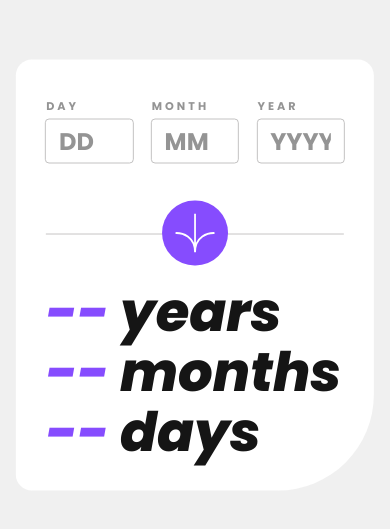
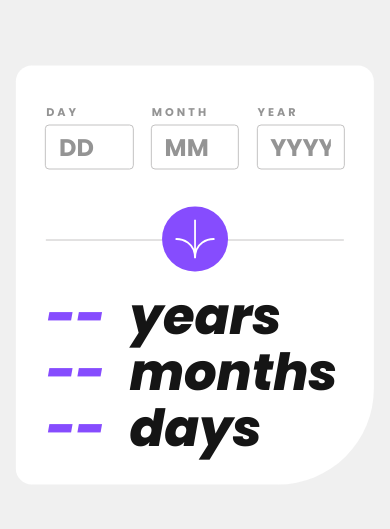
Before and after one commit to itszainjamil/age-calculator, a React (Create React App) app: page / in a window 390 px wide. Shown: the part 147-676 px from the top of the page. Built offline with nearby package versions, Linux system fonts and the light colour scheme.

Commit message:
added animation

```diff
--- a/src/App.js
+++ b/src/App.js
@@ -21,6 +21,8 @@ function AgeCalculator() {
   const [ageYears, setAgeYears] = useState("--");
   const [ageMonths, setAgeMonths] = useState("--");
   const [ageDays, setAgeDays] = useState("--");
+
+  const [animate, setAnimate] = useState(false);
 
   // Trigger handle click by pressing the enter key
   function handleKeyPress(e) {
@@ -67,6 +69,7 @@ function AgeCalculator() {
       setAgeDays("--");
       setAgeYears("--");
       setAgeMonths("--");
+      setAnimate(false);
       return;
     }
 
@@ -95,6 +98,7 @@ function AgeCalculator() {
     setAgeYears(Math.floor(diff / msPerYear));
     setAgeMonths(Math.floor((diff % msPerYear) / msPerMonth));
     setAgeDays(Math.floor((diff % msPerMonth) / msPerDay));
+    setAnimate(true);
   }
 
   return (
@@ -112,7 +116,12 @@ function AgeCalculator() {
         errYear={errYear}
       />
       <Button day={day} month={month} year={year} handleClick={handleClick} />
-      <Output ageYears={ageYears} ageMonths={ageMonths} ageDays={ageDays} />
+      <Output
+        ageYears={ageYears}
+        ageMonths={ageMonths}
+        ageDays={ageDays}
+        animate={animate}
+      />
     </div>
   );
 }
@@ -215,21 +224,27 @@ function Button({ handleClick }) {
   );
 }
 
-function Output({ ageDays, ageMonths, ageYears }) {
+function Output({ ageDays, ageMonths, ageYears, animate }) {
   return (
     // Contains all the three lines of output
     <div className="output-container">
       {/* Each individual output */}
       <p className="output">
-        <span className="output-number">{ageYears} </span>
+        <span className={`output-number ${animate ? "output-animation" : ""}`}>
+          {ageYears}
+        </span>
         years
       </p>
       <p className="output">
-        <span className="output-number">{ageMonths} </span>
+        <span className={`output-number ${animate ? "output-animation" : ""}`}>
+          {ageMonths}
+        </span>
         months
       </p>
       <p className="output">
-        <span className="output-number">{ageDays} </span>
+        <span className={`output-number ${animate ? "output-animation" : ""}`}>
+          {ageDays}
+        </span>
         days
       </p>
     </div>
--- a/src/index.css
+++ b/src/index.css
@@ -41,7 +41,7 @@ body {
 }
 
 /* ===================================================================================== */
-/* COMPONENT: Inputs and Input */
+/* - COMPONENT: Inputs and Input */
 
 /* Container which contains all the three inputs */
 .inputs {
@@ -112,7 +112,7 @@ input[type="number"] {
 }
 
 /* ===================================================================================== */
-/* COMPONENT: Button */
+/* - COMPONENT: Button */
 
 /* Container which holds the button and the horizontal line */
 .btn-container {
@@ -152,7 +152,7 @@ input[type="number"] {
 }
 
 /* ===================================================================================== */
-/* COMPONENT: Output */
+/* - COMPONENT: Output */
 
 /* Container for all 3 output lines */
 .output-container {
@@ -177,9 +177,31 @@ input[type="number"] {
 
 .output-number {
   color: #864cfe;
+  display: inline-block;
+  margin-right: 3rem;
 }
 
-/* Responsiveness */
+/* Output Animation */
+@keyframes outputAnimate {
+  0% {
+    transform: rotate(0deg);
+  }
+  50% {
+    transform: rotate(180deg);
+  }
+
+  100% {
+    transform: rotate(360deg);
+  }
+}
+
+.output-animation {
+  animation-name: outputAnimate;
+  animation-duration: 0.6s;
+}
+
+/* - RESPONSIVENESS ========================================================================================= */
+
 @media (max-width: 600px) {
   html {
     font-size: 57%;
@@ -235,11 +257,11 @@ input[type="number"] {
 
   .output,
   .output-number {
-    font-size: 6.8rem;
+    font-size: 6.4rem;
   }
 }
 
-@media (max-width: 350px) {
+@media (max-width: 370px) {
   html {
     font-size: 47%;
   }
@@ -254,6 +276,6 @@ input[type="number"] {
 
   .output,
   .output-number {
-    font-size: 6.8rem;
+    font-size: 6.4rem;
   }
 }
```
